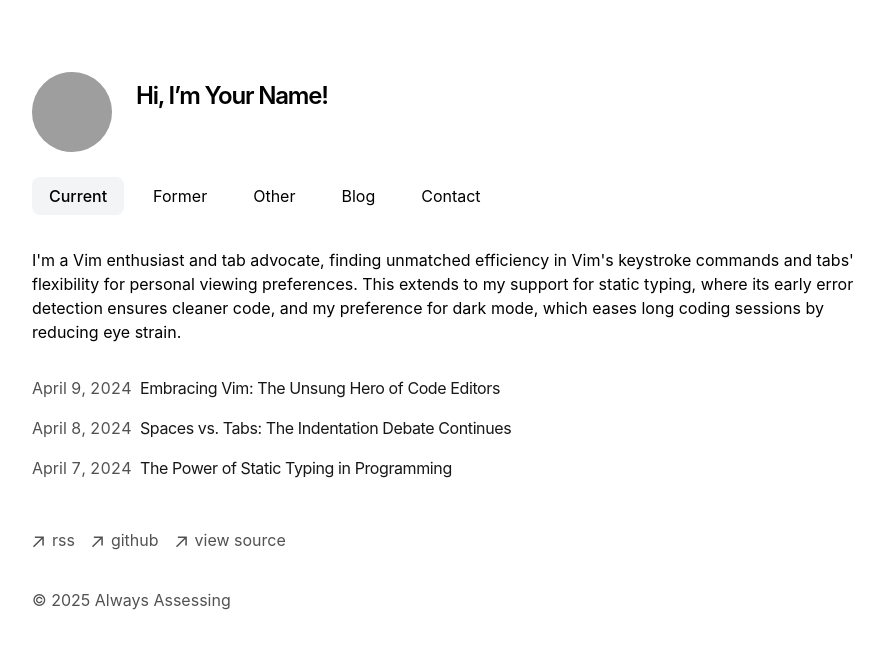
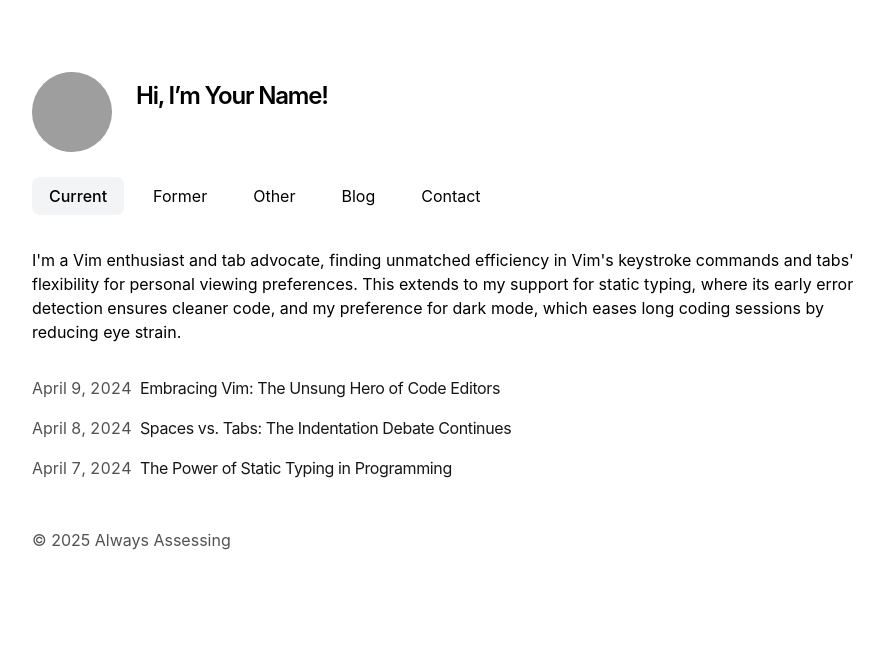
Before and after one commit to hyi14/website, a Next.js app: page / in a window 1280 px wide. Shown: the top 648 px of the page, without its empty margins (192-1076 px from the left). Built offline with nearby package versions, Linux system fonts and the light colour scheme; grey boxes are pictures that could not be loaded.

Commit message:
Update footer.tsx

```diff
--- a/app/components/footer.tsx
+++ b/app/components/footer.tsx
@@ -18,41 +18,6 @@ function ArrowIcon() {
 export default function Footer() {
   return (
     <footer className="mb-16">
-      <ul className="font-sm mt-8 flex flex-col space-x-0 space-y-2 text-neutral-600 md:flex-row md:space-x-4 md:space-y-0 dark:text-neutral-300">
-        <li>
-          <a
-            className="flex items-center transition-all hover:text-neutral-800 dark:hover:text-neutral-100"
-            rel="noopener noreferrer"
-            target="_blank"
-            href="/rss"
-          >
-            <ArrowIcon />
-            <p className="ml-2 h-7">rss</p>
-          </a>
-        </li>
-        <li>
-          <a
-            className="flex items-center transition-all hover:text-neutral-800 dark:hover:text-neutral-100"
-            rel="noopener noreferrer"
-            target="_blank"
-            href="https://github.com/vercel/next.js"
-          >
-            <ArrowIcon />
-            <p className="ml-2 h-7">github</p>
-          </a>
-        </li>
-        <li>
-          <a
-            className="flex items-center transition-all hover:text-neutral-800 dark:hover:text-neutral-100"
-            rel="noopener noreferrer"
-            target="_blank"
-            href="https://vercel.com/templates/next.js/portfolio-starter-kit"
-          >
-            <ArrowIcon />
-            <p className="ml-2 h-7">view source</p>
-          </a>
-        </li>
-      </ul>
       <p className="mt-8 text-neutral-600 dark:text-neutral-300">
         © {new Date().getFullYear()} Always Assessing
       </p>
```
